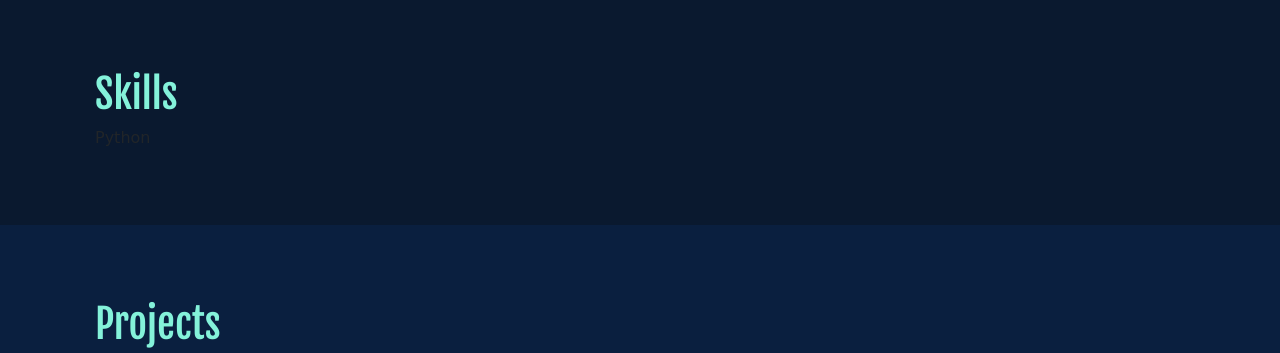
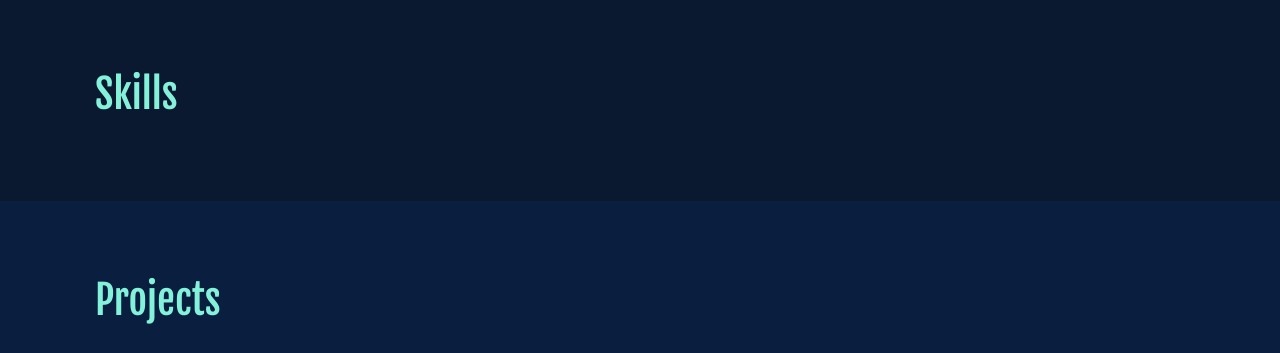
Before and after one commit to ritamjana/personal-website, a website: page index.html in a window 1280 px wide. Shown: the part 1780-2133 px from the top of the page. Drawn offline with nearby package versions, Linux system fonts and the light colour scheme; some packages are replaced by stand-ins of ours; a script that the page names is missing; a web font is replaced by a local one.

Commit message:
reverted skills

```diff
--- a/index.html
+++ b/index.html
@@ -188,12 +188,6 @@
                 <div class="col-12 col-md-4">
                     <h1>Skills</h1>
                 </div>
-            </div>
-            <div class="row skills-values">
-                <div class="col-3">
-                    Python
-                </div>
-
             </div>
         </div>
 
```
